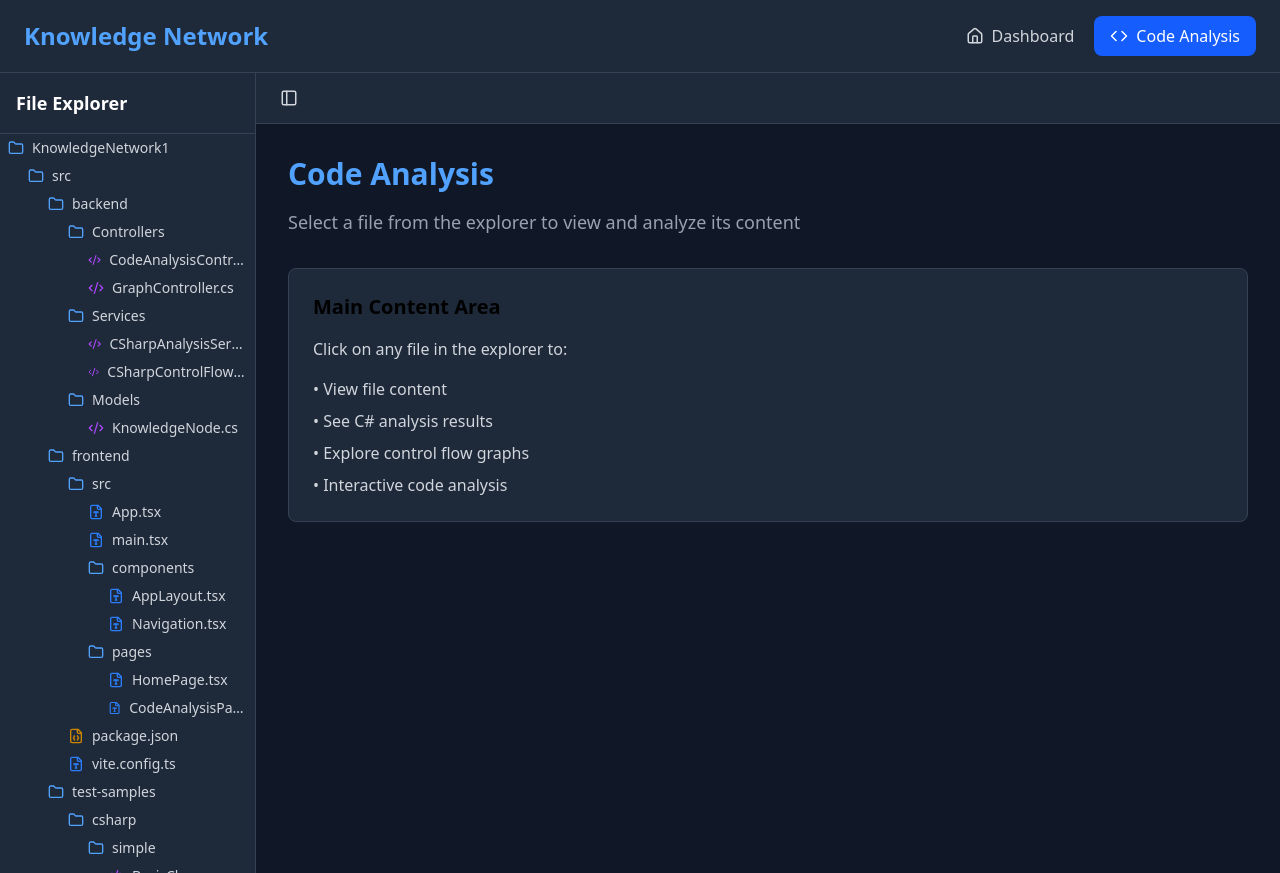
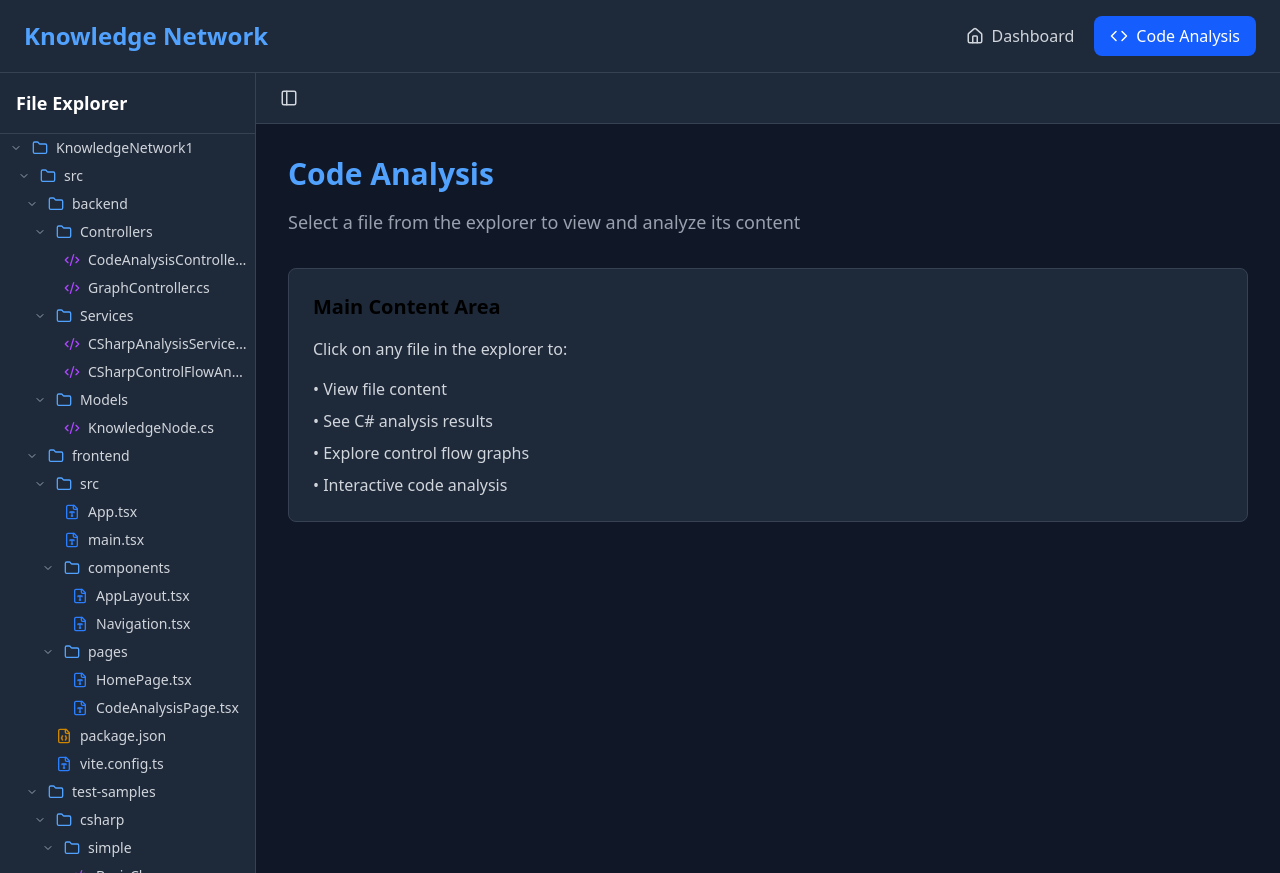
Before and after one commit to alwaysmiddle/KnowledgeNetwork, a React (Vite) app in the folder src/frontend/: page /code-analysis in a window 1280 px wide. Built offline with nearby package versions, Linux system fonts and the light colour scheme.

Commit message:
Adding visual enhancement.

```diff
--- a/src/frontend/src/components/FileTree.tsx
+++ b/src/frontend/src/components/FileTree.tsx
@@ -1,3 +1,4 @@
+import { useState } from 'react';
 import { type FileNode } from '../types/fileSystem';
 import { FileTreeNode } from './FileTreeNode';
 
@@ -6,9 +7,20 @@ interface FileTreeProps {
 }
 
 export function FileTree({ data }: FileTreeProps) {
+  const [selectedFileId, setSelectedFileId] = useState<string | undefined>();
+
+  const handleFileSelect = (node: FileNode) => {
+    setSelectedFileId(node.id);
+    console.log('Selected file:', node.name, 'ID:', node.id);
+  };
+
   return (
     <div className="text-sm">
-      <FileTreeNode node={data} />
+      <FileTreeNode
+        node={data}
+        selectedFileId={selectedFileId}
+        onFileSelect={handleFileSelect}
+      />
     </div>
   );
 }
--- a/src/frontend/src/components/FileTreeNode.tsx
+++ b/src/frontend/src/components/FileTreeNode.tsx
@@ -1,35 +1,97 @@
+import { useState } from 'react';
+import { ChevronRight, ChevronDown } from 'lucide-react';
+import clsx from 'clsx';
 import { type FileNode } from '../types/fileSystem';
 import { FileIcon } from './FileIcon';
 
 interface FileTreeNodeProps {
   node: FileNode;
   depth?: number;
+  selectedFileId?: string;
+  onFileSelect?: (node: FileNode) => void;
 }
 
-export function FileTreeNode({ node, depth = 0 }: FileTreeNodeProps) {
-  const indentWidth = depth * 20; // 20px per level
+export function FileTreeNode({
+  node,
+  depth = 0,
+  selectedFileId,
+  onFileSelect
+}: FileTreeNodeProps) {
+  const [isExpanded, setIsExpanded] = useState(true); // Default expanded
+  const indentWidth = depth * 8; // 8px per level (VS Code-style)
+  const isSelected = selectedFileId === node.id;
+
+  const handleClick = (e: React.MouseEvent) => {
+    if (node.type === 'folder' && node.children && node.children.length > 0) {
+      // Folder: toggle expand/collapse
+      e.stopPropagation();
+      setIsExpanded(!isExpanded);
+    } else if (node.type === 'file' && onFileSelect) {
+      // File: select the file
+      e.stopPropagation();
+      onFileSelect(node);
+    }
+  };
 
   return (
     <div>
       {/* Current Node */}
       <div
-        className="flex items-center gap-2 px-2 py-1 hover:bg-gray-700 cursor-pointer text-sm"
+        className={clsx(
+          "flex items-center gap-2 px-2 py-1 cursor-pointer text-sm min-w-0 transition-colors",
+          {
+            // Selected file gets blue background (VS Code style)
+            "bg-blue-600/30 hover:bg-blue-600/40": isSelected && node.type === 'file',
+            // Folders and unselected files get hover effect
+            "hover:bg-gray-700": !isSelected || node.type === 'folder'
+          }
+        )}
         style={{ paddingLeft: `${8 + indentWidth}px` }}
+        onClick={handleClick}
       >
+        {/* Chevron Icon (only for folders with children) */}
+        {node.type === 'folder' && node.children && node.children.length > 0 && (
+          <div className="w-4 h-4 flex items-center justify-center">
+            {isExpanded ? (
+              <ChevronDown size={12} className="text-gray-400 hover:text-gray-200 transition-colors" />
+            ) : (
+              <ChevronRight size={12} className="text-gray-400 hover:text-gray-200 transition-colors" />
+            )}
+          </div>
+        )}
+
+        {/* Empty space for files or empty folders */}
+        {!(node.type === 'folder' && node.children && node.children.length > 0) && (
+          <div className="w-4" />
+        )}
+
         <FileIcon
           type={node.type}
           extension={node.extension}
           size={16}
         />
-        <span className="text-gray-300 truncate">{node.name}</span>
+        <span
+          className={clsx(
+            "truncate flex-1 min-w-0 transition-colors",
+            {
+              "text-gray-300": !isSelected,
+              "text-white font-medium": isSelected && node.type === 'file'
+            }
+          )}
+          title={node.name}
+        >
+          {node.name}
+        </span>
       </div>
 
-      {/* Children (always shown for now) */}
-      {node.children && node.children.map(child => (
+      {/* Children (only if expanded) */}
+      {node.children && isExpanded && node.children.map(child => (
         <FileTreeNode
           key={child.id}
           node={child}
           depth={depth + 1}
+          selectedFileId={selectedFileId}
+          onFileSelect={onFileSelect}
         />
       ))}
     </div>
```
